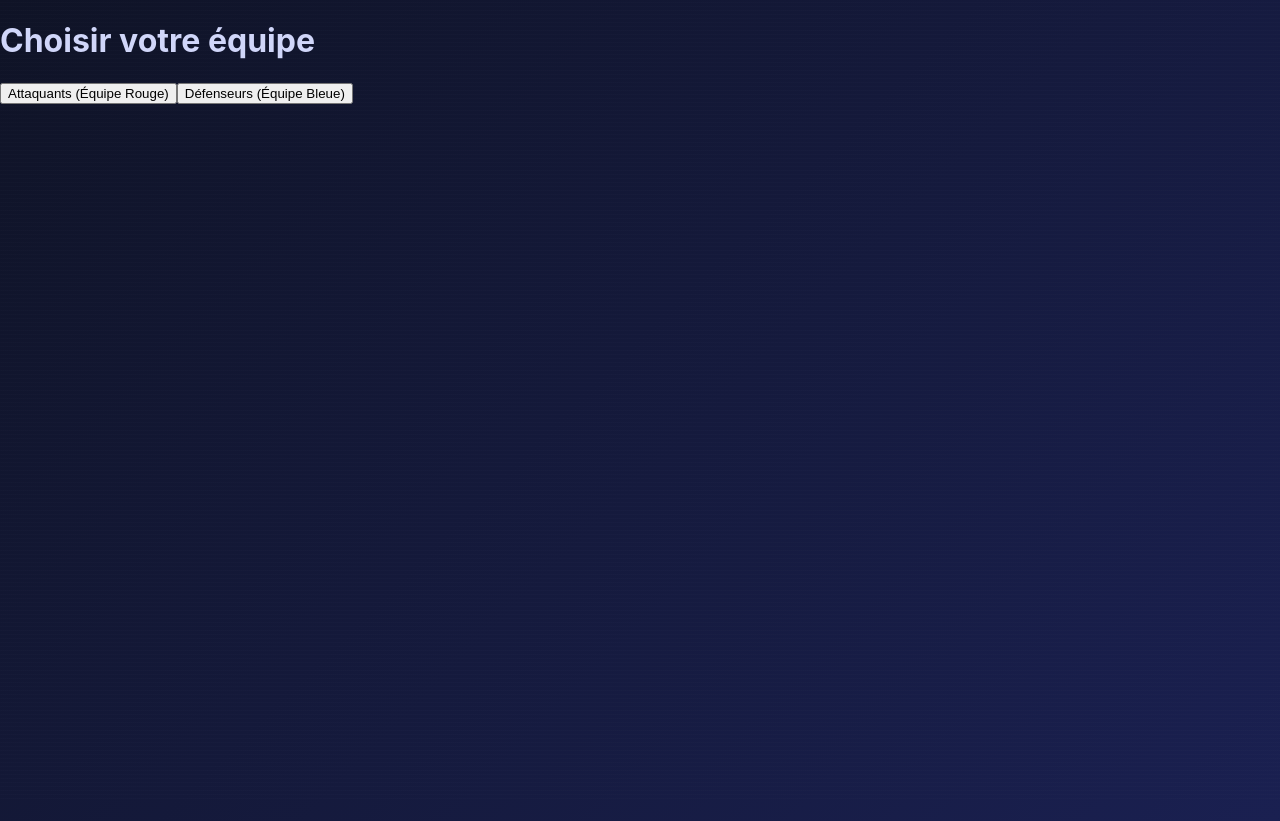
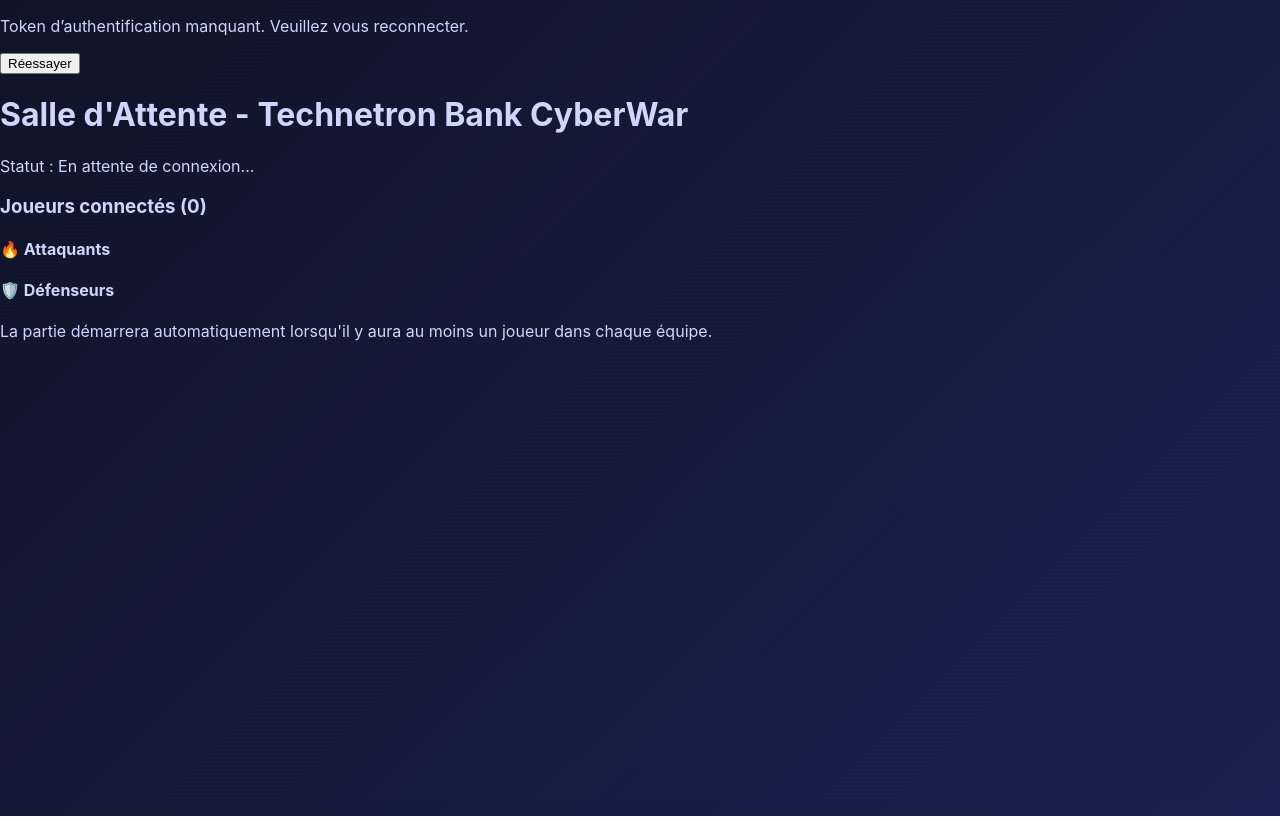
Before and after one commit to CMQ-IED-AURA/cyberskillscmq, a React (Create React App) app in the folder cybercmq/: page /attack in a window 1280 px wide. Built offline with nearby package versions, Linux system fonts and the light colour scheme.

Commit message:
new test

```diff
--- a/cybercmq/src/attack.js
+++ b/cybercmq/src/attack.js
@@ -2,14 +2,16 @@
 import { Shield, Sword, Clock, Globe, Info } from 'lucide-react';
 import { motion, AnimatePresence } from 'framer-motion';
 import io from 'socket.io-client';
+import Cookies from 'js-cookie';
 
 // Singleton WebSocket instance
 let socketInstance = null;
 
-function getSocket() {
+function getSocket(token) {
     if (!socketInstance || socketInstance.disconnected) {
         socketInstance = io('https://cyberskills.onrender.com', {
-            transports: ['websocket'],
+            auth: { token }, // Add token for authentication
+            transports: ['websocket', 'polling'],
             reconnection: true,
             reconnectionAttempts: 10,
             reconnectionDelay: 1000,
@@ -20,7 +22,7 @@
 }
 
 const initialGameState = {
-    state: 'team-selection', // Changed from 'waiting' to ensure team/role selection
+    state: 'waiting', // Start in waiting state to skip team/role selection
     selectedTeam: null,
     selectedRole: null,
     scores: { attackers: 0, defenders: 0 },
@@ -349,7 +351,7 @@
     );
 };
 
-// New Team Selection Screen
+// Keep TeamSelectionScreen for reference but it won't be used
 const TeamSelectionScreen = ({ onTeamSelect }) => {
     return (
         <div className="bg-gray-900 min-h-screen p-8 text-white text-center">
@@ -372,7 +374,7 @@
     );
 };
 
-// New Role Selection Screen
+// Keep RoleSelectionScreen for reference but it won't be used
 const RoleSelectionScreen = ({ team, onRoleSelect }) => {
     return (
         <div className="bg-gray-900 min-h-screen p-8 text-white text-center">
@@ -401,11 +403,18 @@
     const [socket, setSocket] = useState(null);
     const [gameId] = useState(localStorage.getItem('selectedGameId') || 'default-game');
     const [playerId, setPlayerId] = useState(null);
-    // Assume user is authenticated and we have their data (e.g., from a context or localStorage)
     const [user, setUser] = useState(() => {
-        // Replace with actual authentication logic (e.g., JWT decode or API call)
-        const storedUser = localStorage.getItem('user');
-        return storedUser ? JSON.parse(storedUser) : { id: null, username: `Player_${Math.random().toString(36).substr(2, 9)}` };
+        const token = Cookies.get('token');
+        if (token) {
+            try {
+                const payload = token.split('.')[1];
+                const decoded = JSON.parse(atob(payload));
+                return { id: decoded.userId, username: decoded.username || `Player_${Math.random().toString(36).substr(2, 9)}` };
+            } catch (err) {
+                return { id: null, username: null };
+            }
+        }
+        return { id: null, username: null };
     });
     const [connectedPlayers, setConnectedPlayers] = useState([]);
     const [gameStatus, setGameStatus] = useState('waiting');
@@ -432,7 +441,8 @@
             return;
         }
         socketInstance = null;
-        const newSocket = getSocket();
+        const token = Cookies.get('token');
+        const newSocket = getSocket(token);
         setSocket(newSocket);
         setReconnectAttempts((prev) => prev + 1);
         if (playerId && gameId && user.id) {
@@ -442,22 +452,29 @@
     }, [reconnectAttempts, playerId, gameId, user, addLog]);
 
     useEffect(() => {
-        if (!game.selectedTeam || !game.selectedRole) return; // Wait for team and role selection
+        const token = Cookies.get('token');
+        if (!token) {
+            setErrorMessage('Token d’authentification manquant. Veuillez vous reconnecter.');
+            return;
+        }
 
-        const newSocket = getSocket();
+        const newSocket = getSocket(token);
         setSocket(newSocket);
 
         newSocket.on('connect', () => {
             setConnectionStatus('connected');
             setReconnectAttempts(0);
             setErrorMessage('');
-            newSocket.emit('join-game', {
-                gameId,
-                userId: user.id, // Include authenticated user ID
-                username: user.username, // Use authenticated username
-                team: game.selectedTeam === 'attackers' ? 'redTeam' : 'blueTeam', // Map to Prisma team names
-                roleId: game.selectedRole,
-            });
+            newSocket.emit('authenticate', token);
+            if (user.id && user.username) {
+                newSocket.emit('join-game', {
+                    gameId,
+                    userId: user.id,
+                    username: user.username,
+                });
+            } else {
+                setErrorMessage('Erreur: informations utilisateur manquantes.');
+            }
             addLog(`Connecté au serveur en tant que ${user.username}.`);
             console.log('WebSocket connected:', newSocket.id);
         });
@@ -469,16 +486,26 @@
             console.error('WebSocket connect error:', error);
         });
 
+        newSocket.on('authenticated', (data) => {
+            console.log('Authentification réussie:', data);
+            addLog('Authentification WebSocket réussie.');
+        });
+
+        newSocket.on('authError', (error) => {
+            setErrorMessage('Erreur d’authentification: ' + error.message);
+            Cookies.remove('token');
+        });
+
         newSocket.on('player-joined', (player) => {
             setConnectedPlayers((prev) => {
                 const updated = [...prev.filter((p) => p.id !== player.id), {
                     id: player.id,
                     userId: player.userId,
                     name: player.username,
-                    team: player.team === 'redTeam' ? 'attackers' : 'defenders', // Map back to client team names
+                    team: player.team === 'attackers' ? 'attackers' : 'defenders',
                     roleId: player.roleId,
-                    roleName: roles[player.team === 'redTeam' ? 'attackers' : 'defenders']?.find((r) => r.id === player.roleId)?.name || 'Unknown',
-                    roleIcon: roles[player.team === 'redTeam' ? 'attackers' : 'defenders']?.find((r) => r.id === player.roleId)?.icon || '',
+                    roleName: roles[player.team === 'attackers' ? 'attackers' : 'defenders']?.find((r) => r.id === player.roleId)?.name || 'Unknown',
+                    roleIcon: roles[player.team === 'attackers' ? 'attackers' : 'defenders']?.find((r) => r.id === player.roleId)?.icon || '',
                 }];
                 console.log('Player joined:', updated);
                 return updated;
@@ -496,7 +523,7 @@
         });
 
         newSocket.on('role-assigned', (data) => {
-            dispatch({ type: 'SET_TEAM', payload: data.team === 'redTeam' ? 'attackers' : 'defenders' });
+            dispatch({ type: 'SET_TEAM', payload: data.team === 'attackers' ? 'attackers' : 'defenders' });
             dispatch({ type: 'SET_ROLE', payload: data.roleId });
             dispatch({ type: 'SET_ROLE_ASSIGNED' });
             setPlayerId(data.playerId);
@@ -507,10 +534,10 @@
                     id: data.playerId,
                     userId: data.userId,
                     name: data.username,
-                    team: data.team === 'redTeam' ? 'attackers' : 'defenders',
+                    team: data.team === 'attackers' ? 'attackers' : 'defenders',
                     roleId: data.roleId,
-                    roleName: roles[data.team === 'redTeam' ? 'attackers' : 'defenders']?.find((r) => r.id === data.roleId)?.name || 'Unknown',
-                    roleIcon: roles[data.team === 'redTeam' ? 'attackers' : 'defenders']?.find((r) => r.id === data.roleId)?.icon || '',
+                    roleName: roles[data.team === 'attackers' ? 'attackers' : 'defenders']?.find((r) => r.id === data.roleId)?.name || 'Unknown',
+                    roleIcon: roles[data.team === 'attackers' ? 'attackers' : 'defenders']?.find((r) => r.id === data.roleId)?.icon || '',
                 }];
                 console.log('Role assigned, updated players:', updated);
                 return updated;
@@ -523,10 +550,10 @@
                 id: p.id,
                 userId: p.userId,
                 name: p.username,
-                team: p.team === 'redTeam' ? 'attackers' : 'defenders',
+                team: p.team === 'attackers' ? 'attackers' : 'defenders',
                 roleId: p.roleId,
-                roleName: roles[p.team === 'redTeam' ? 'attackers' : 'defenders']?.find((r) => r.id === p.roleId)?.name || 'Unknown',
-                roleIcon: roles[p.team === 'redTeam' ? 'attackers' : 'defenders']?.find((r) => r.id === p.roleId)?.icon || '',
+                roleName: roles[p.team === 'attackers' ? 'attackers' : 'defenders']?.find((r) => r.id === p.roleId)?.name || 'Unknown',
+                roleIcon: roles[p.team === 'attackers' ? 'attackers' : 'defenders']?.find((r) => r.id === p.roleId)?.icon || '',
             })) || []);
             setGameStatus(gameState.status);
             const rolesAssigned = gameState.players.map((p) => p.roleId);
@@ -562,13 +589,19 @@
             dispatch({ type: 'UPDATE_SCORES', payload: scores });
         });
 
+        newSocket.on('game-started', (data) => {
+            console.log('Game started:', data);
+            dispatch({ type: 'SET_STATE', payload: 'intro' });
+            addLog('Partie démarrée.');
+        });
+
         newSocket.on('game-ended', (data) => {
             dispatch({ type: 'SET_STATE', payload: 'results' });
             addLog(`Partie terminée. Gagnant: ${data.winner}`);
         });
 
         newSocket.on('rejoin-success', (data) => {
-            dispatch({ type: 'SET_TEAM', payload: data.team === 'redTeam' ? 'attackers' : 'defenders' });
+            dispatch({ type: 'SET_TEAM', payload: data.team === 'attackers' ? 'attackers' : 'defenders' });
             dispatch({ type: 'SET_ROLE', payload: data.roleId });
             dispatch({ type: 'SET_ROLE_ASSIGNED' });
             setPlayerId(data.playerId);
@@ -578,10 +611,10 @@
                     id: data.playerId,
                     userId: data.userId,
                     name: data.username,
-                    team: data.team === 'redTeam' ? 'attackers' : 'defenders',
+                    team: data.team === 'attackers' ? 'attackers' : 'defenders',
                     roleId: data.roleId,
-                    roleName: roles[data.team === 'redTeam' ? 'attackers' : 'defenders']?.find((r) => r.id === data.roleId)?.name || 'Unknown',
-                    roleIcon: roles[data.team === 'redTeam' ? 'attackers' : 'defenders']?.find((r) => r.id === data.roleId)?.icon || '',
+                    roleName: roles[data.team === 'attackers' ? 'attackers' : 'defenders']?.find((r) => r.id === data.roleId)?.name || 'Unknown',
+                    roleIcon: roles[data.team === 'attackers' ? 'attackers' : 'defenders']?.find((r) => r.id === data.roleId)?.icon || '',
                 }];
                 console.log('Rejoin success, updated players:', updated);
                 return updated;
@@ -589,11 +622,17 @@
             addLog(`Reconnexion réussie : ${data.roleName} (${data.team}).`);
         });
 
+        newSocket.on('error', (data) => {
+            setErrorMessage(data.message || 'Erreur inconnue du serveur.');
+            addLog(`Erreur serveur: ${data.message}`);
+        });
+
         return () => {
+            console.log('Déconnexion du socket');
             newSocket.close();
             setConnectionStatus('disconnected');
         };
-    }, [addLog, gameId, game.state, game.selectedTeam, game.selectedRole, user]);
+    }, [addLog, gameId, user]);
 
     const sendAction = useCallback(
         (actionType, actionData) => {
@@ -609,9 +648,11 @@
                 });
             } else {
                 addLog('Impossible d’envoyer l’action: non connecté.');
+                setErrorMessage('Non connecté au serveur. Tentative de reconnexion...');
+                handleReconnect();
             }
         },
-        [socket, playerId, gameId, user, addLog]
+        [socket, playerId, gameId, user, addLog, handleReconnect]
     );
 
     const handleAction = useCallback(
@@ -648,27 +689,8 @@
             gameId,
             userId: user.id,
             username: user.username,
-            team: game.selectedTeam === 'attackers' ? 'redTeam' : 'blueTeam',
-            roleId: game.selectedRole,
         });
-    }, [socket, gameId, user, game.selectedTeam, game.selectedRole]);
-
-    const startGame = useCallback(() => {
-        if (socket && socket.connected) {
-            const attackerRoles = roles.attackers.map((r) => r.id);
-            const defenderRoles = roles.defenders.map((r) => r.id);
-            const requiredRoles = [...attackerRoles, ...defenderRoles];
-            const uniqueRoles = [...new Set(assignedRoles)];
-            if (uniqueRoles.length === 6 && requiredRoles.every((r) => uniqueRoles.includes(r))) {
-                socket.emit('start-game', { gameId });
-                addLog('Partie démarrée.');
-            } else {
-                addLog('Impossible de démarrer : tous les rôles uniques ne sont pas assignés.');
-            }
-        } else {
-            addLog('Impossible de démarrer : non connecté au serveur.');
-        }
-    }, [socket, gameId, assignedRoles, addLog]);
+    }, [socket, gameId, user]);
 
     const updateVuln = (vuln, updates) => {
         setWebsite((prev) => ({
@@ -825,13 +847,6 @@
     };
 
     const WaitingRoomScreen = () => {
-        const isReadyToStart =
-            connectedPlayers.length >= 6 &&
-            assignedRoles.length >= 6 &&
-            [...new Set(assignedRoles)].length === 6 &&
-            roles.attackers.every((r) => assignedRoles.includes(r.id)) &&
-            roles.defenders.every((r) => assignedRoles.includes(r.id));
-
         const currentPlayer = connectedPlayers.find((p) => p.userId === user.id) || {
             id: playerId,
             userId: user.id,
@@ -860,7 +875,7 @@
                     Statut : {connectionStatus === 'connected' ? `Connecté en tant que ${currentPlayer.name}` : 'En attente de connexion...'}
                 </p>
                 <div className="bg-gray-800 p-5 rounded-lg mb-5 max-w-2xl mx-auto">
-                    <h3 className="text-blue-500 mb-4">Joueurs connectés ({connectedPlayers.length}/6)</h3>
+                    <h3 className="text-blue-500 mb-4">Joueurs connectés ({connectedPlayers.length})</h3>
                     <div className="grid grid-cols-2 gap-5">
                         <div>
                             <h4 className="text-red-500 mb-3">🔥 Attaquants</h4>
@@ -883,20 +898,10 @@
                                 ))}
                         </div>
                     </div>
+                    <p className="text-gray-400 text-lg mt-4">
+                        La partie démarrera automatiquement lorsqu'il y aura au moins un joueur dans chaque équipe.
+                    </p>
                 </div>
-                {isReadyToStart && gameStatus === 'waiting' && (
-                    <button
-                        onClick={startGame}
-                        className="px-6 py-3 bg-blue-600 text-white rounded-lg text-lg"
-                    >
-                        🚀 Démarrer la partie
-                    </button>
-                )}
-                {!isReadyToStart && (
-                    <p className="text-gray-400 text-lg">
-                        En attente de {6 - connectedPlayers.length} joueurs ou rôles non uniques...
-                    </p>
-                )}
             </div>
         );
     };
@@ -936,7 +941,7 @@
                         </button>
                     </div>
                 </header>
-                <main className="flex gap-5">
+                <main className="flex gap sano-5">
                     <aside className="w-80 flex flex-col gap-4">
                         <div className="bg-gray-800 p-4 rounded-lg">
                             <h3 className="text-lg mb-1">{role?.name} {role?.icon}</h3>
@@ -989,8 +994,8 @@
         const role = roles[game.selectedTeam]?.find((r) => r.id === game.selectedRole);
 
         return (
-            <div className="bg-gray-900 min-h-screen p-8 text-white text-center">
-                <h1 className="text-3xl text-blue-500 mb-5">Détails de la Mission</h1>
+            <div className="bg-gray-900 min-h-screen p-8 text-white">
+                <h1 className="text-3xl text-blue-500 mb-5 text-center">Détails de la Mission</h1>
                 <div className={`p-5 rounded-lg max-w-2xl mx-auto ${game.selectedTeam === 'attackers' ? 'bg-red-500' : 'bg-green-500'}`}>
                     <h2 className="text-2xl mb-3">{role?.name} {role?.icon}</h2>
                     <p className="text-lg mb-3"><strong>Équipe :</strong> {game.selectedTeam === 'attackers' ? 'Attaquants' : 'Défenseurs'}</p>
@@ -1036,25 +1041,6 @@
 
     return (
         <AnimatePresence>
-            {game.state === 'team-selection' && (
-                <TeamSelectionScreen
-                    key="team-selection"
-                    onTeamSelect={(team) => {
-                        dispatch({ type: 'SET_TEAM', payload: team });
-                        dispatch({ type: 'SET_STATE', payload: 'role-selection' });
-                    }}
-                />
-            )}
-            {game.state === 'role-selection' && (
-                <RoleSelectionScreen
-                    key="role-selection"
-                    team={game.selectedTeam}
-                    onRoleSelect={(roleId) => {
-                        dispatch({ type: 'SET_ROLE', payload: roleId });
-                        dispatch({ type: 'SET_STATE', payload: 'waiting' });
-                    }}
-                />
-            )}
             {game.state === 'waiting' && <WaitingRoomScreen key="waiting" />}
             {game.state === 'intro' && game.selectedRole && (
                 <IntroAnimation
@@ -1067,14 +1053,14 @@
             {game.state === 'game' && <GameInterfaceScreen key="game" />}
             {game.state === 'role-details' && <RoleDetailsScreen key="role-details" />}
             {game.state === 'results' && <ResultsScreen key="results" />}
-            {!['team-selection', 'role-selection', 'waiting', 'intro', 'game', 'role-details', 'results'].includes(game.state) && (
+            {!['waiting', 'intro', 'game', 'role-details', 'results'].includes(game.state) && (
                 <div key="error" className="text-red-500 text-center p-24">
                     <h2>État non reconnu : {game.state}</h2>
                     <button
-                        onClick={() => dispatch({ type: 'SET_STATE', payload: 'team-selection' })}
+                        onClick={() => dispatch({ type: 'SET_STATE', payload: 'waiting' })}
                         className="px-5 py-2 bg-blue-600 text-white rounded mt-3"
                     >
-                        Retour au choix de l'équipe
+                        Retour à la salle d'attente
                     </button>
                 </div>
             )}
```
